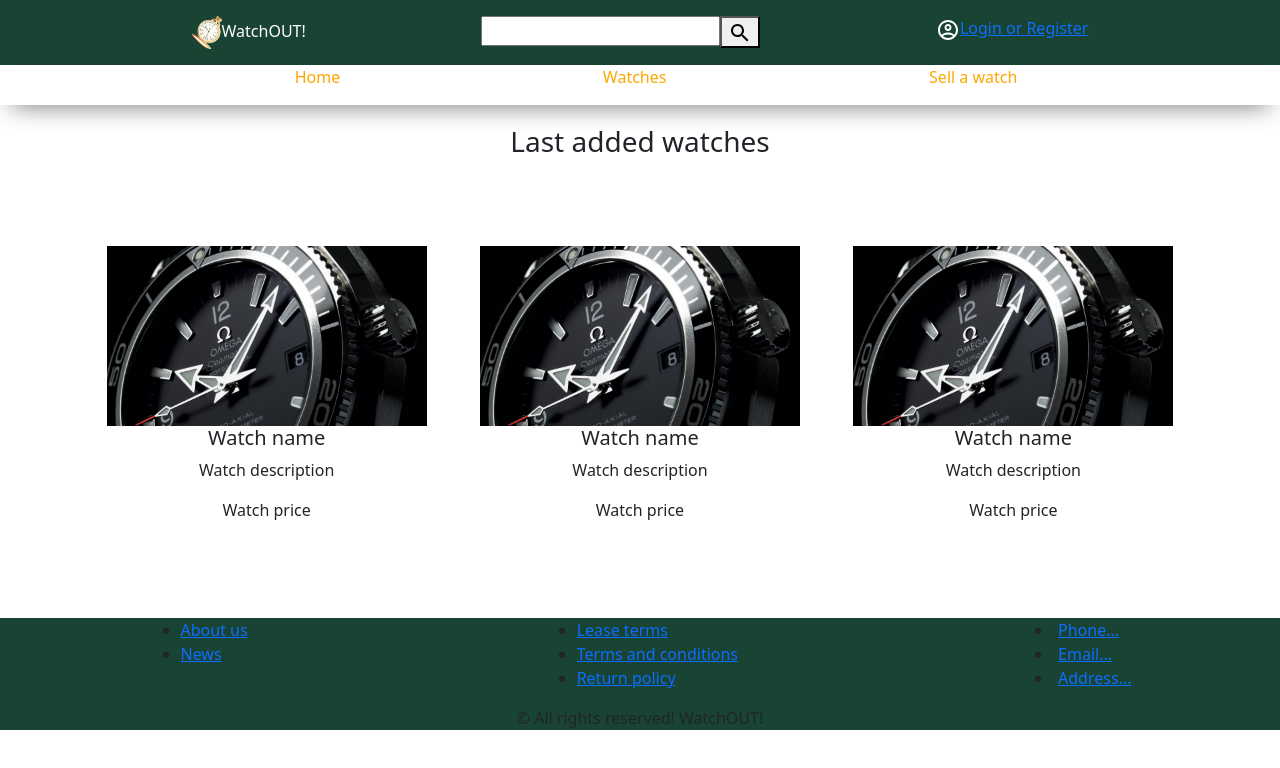
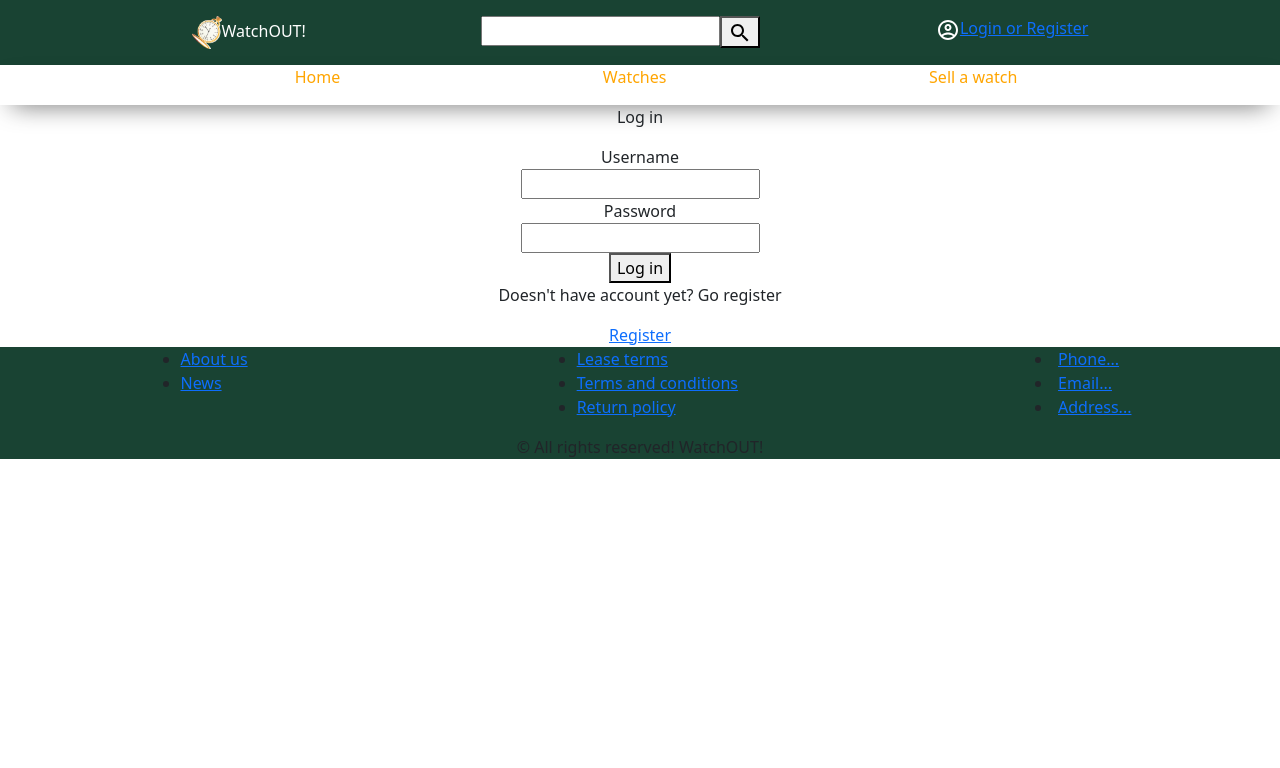
Before and after one commit to DNikolov89/watch-out, an Angular app in the folder angular-watch-out/: page /auth/login in a window 1280 px wide. Before the commit this address led to /. Shown: the top 768 px of the page. Built offline with nearby package versions, Linux system fonts and the light colour scheme.

Commit message:
Add routing and routes

```diff
--- a/angular-watch-out/src/app/app-routing.module.ts
+++ b/angular-watch-out/src/app/app-routing.module.ts
@@ -1,7 +1,43 @@
 import { NgModule } from '@angular/core';
 import { RouterModule, Routes } from '@angular/router';
+import { ErrorPageComponent } from './components/error-page/error-page.component';
+import { HomeComponent } from './components/home/home.component';
+import { LoginComponent } from './components/login/login.component';
+import { RegisterComponent } from './components/register/register.component';
+import { SellWatchComponent } from './components/sell-watch/sell-watch.component';
+import { WatchesComponent } from './components/watches/watches.component';
 
-const routes: Routes = [];
+const routes: Routes = [
+  {
+    path: 'home',
+    component: HomeComponent
+  },
+  {
+    path: 'auth/login',
+    component: LoginComponent
+  },
+  {
+    path: 'auth/register',
+    component: RegisterComponent
+  },
+  {
+    path: 'watches',
+    component: WatchesComponent
+  },
+  {
+    path: 'sell-watch',
+    component: SellWatchComponent
+  },
+  {
+    path: '',
+    redirectTo: '/home',
+    pathMatch: 'full'
+  },
+  {
+    path: '**',
+    component: ErrorPageComponent
+  }
+];
 
 @NgModule({
   imports: [RouterModule.forRoot(routes)],
--- a/angular-watch-out/src/app/app.component.html
+++ b/angular-watch-out/src/app/app.component.html
@@ -1,3 +1,3 @@
 <app-header></app-header>
-<app-home></app-home>
+<router-outlet></router-outlet>
 <app-footer></app-footer>
--- a/angular-watch-out/src/app/components/login/login.component.html
+++ b/angular-watch-out/src/app/components/login/login.component.html
@@ -10,7 +10,7 @@
         <button>Log in</button>
 
         <p>Doesn't have account yet? Go register</p>
-        <a href="#">Register</a>
+        <a routerLink="/auth/register">Register</a>
     </div>
 
 </section>
```
